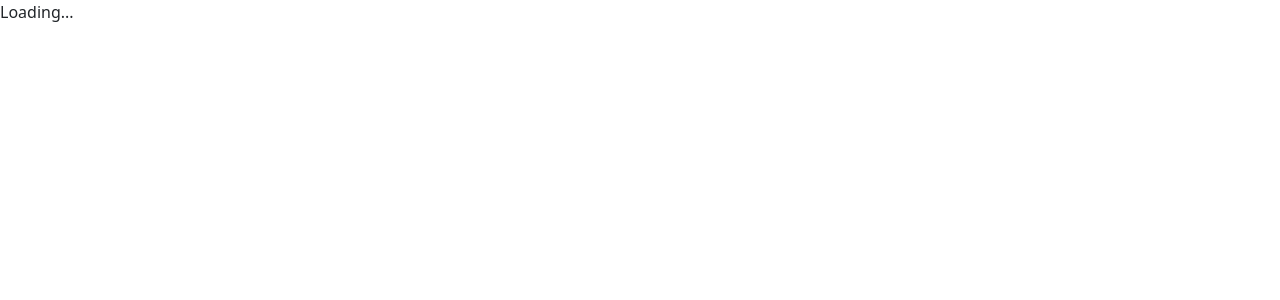
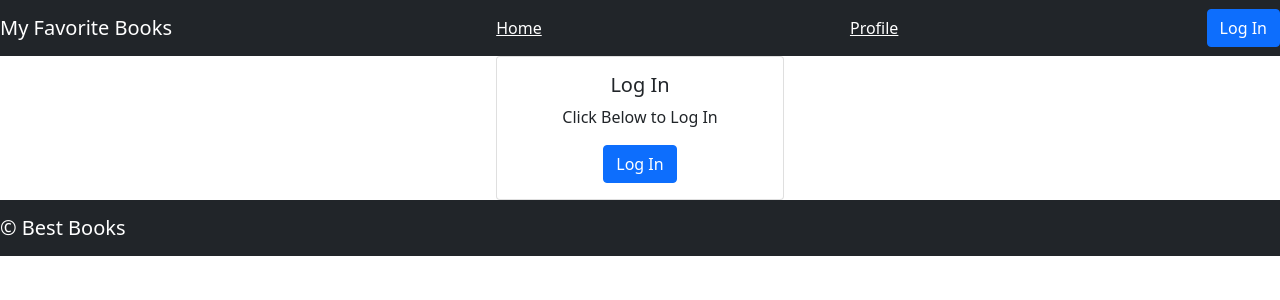
Before and after one commit to moayadalhaj/can-of-books-frontend, a React (Create React App) app: page / in a window 1280 px wide. Shown: the top 300 px of the page. Built offline with nearby package versions, Linux system fonts and the light colour scheme; no server answers.

Commit message:
solve lab11

```diff
--- a/package.json
+++ b/package.json
@@ -7,7 +7,7 @@
     "@testing-library/jest-dom": "5.11.9",
     "@testing-library/react": "11.2.5",
     "@testing-library/user-event": "12.8.0",
-    "bootstrap": "^5.0.2",
+    "bootstrap": "^5.1.0",
     "react": "^17.0.1",
     "react-bootstrap": "^2.0.0-beta.4",
     "react-cookie": "4.0.3",
--- a/src/App.js
+++ b/src/App.js
@@ -2,6 +2,11 @@ import React from 'react';
 import Header from './Header';
 import IsLoadingAndError from './IsLoadingAndError';
 import Footer from './Footer';
+import Profile from './Profile';
+import BestBooks from './BestBooks'
+import Login from './Login'
+import { withAuth0 } from '@auth0/auth0-react';
+import 'bootstrap/dist/css/bootstrap.min.css';
 import {
   BrowserRouter as Router,
   Switch,
@@ -12,16 +17,22 @@ class App extends React.Component {
 
   render() {
     console.log('app', this.props);
-    return(
+    return (
       <>
         <Router>
           <IsLoadingAndError>
             <Header />
             <Switch>
               <Route exact path="/">
-                {/* TODO: if the user is logged in, render the `BestBooks` component, if they are not, render the `Login` component */}
+                {
+                  this.props.auth0.isAuthenticated ?
+                    <BestBooks /> :
+                    <Login />
+                }
               </Route>
-              {/* TODO: add a route with a path of '/profile' that renders a `Profile` component */}
+              <Route exact path="/profile">
+                <Profile />
+              </Route>
             </Switch>
             <Footer />
           </IsLoadingAndError>
@@ -31,4 +42,4 @@ class App extends React.Component {
   }
 }
 
-export default App;
+export default withAuth0(App);
--- a/src/BestBooks.js
+++ b/src/BestBooks.js
@@ -1,17 +1,15 @@
 import React from 'react';
-import 'bootstrap/dist/css/bootstrap.min.css';
-import Jumbotron from 'react-bootstrap/Jumbotron';
 import './BestBooks.css';
 
 class MyFavoriteBooks extends React.Component {
   render() {
-    return(
-      <Jumbotron>
+    return (
+      <div className="jumbotron">
         <h1>My Favorite Books</h1>
         <p>
           This is a collection of my favorite books
         </p>
-      </Jumbotron>
+      </div>
     )
   }
 }
--- a/src/Header.js
+++ b/src/Header.js
@@ -2,19 +2,25 @@ import React from 'react';
 import 'bootstrap/dist/css/bootstrap.min.css';
 import Navbar from 'react-bootstrap/Navbar';
 import { Link } from "react-router-dom";
+import LoginButton from './LoginButton';
+import LogoutButton from './LogoutButton';
+import { withAuth0 } from '@auth0/auth0-react';
 import './Header.css';
-
 class Header extends React.Component {
   render() {
-    return(
-      <Navbar collapseOnSelect expand="lg" bg="dark" variant="dark">
+    return (
+      <Navbar collapseOnSelect expand="l" bg="dark" variant="dark">
         <Navbar.Brand>My Favorite Books</Navbar.Brand>
         <Link to="/">Home</Link>
         <Link to="/profile">Profile</Link>
-        {/* TODO: if the user is logged in, render the `LogoutButton` - if the user is logged out, render the `LoginButton` */}
+        {
+          this.props.auth0.isAuthenticated ?
+            <LogoutButton /> :
+            <LoginButton />
+        }
       </Navbar>
     );
   }
 }
 
-export default Header;
+export default withAuth0(Header);
--- a/src/Login.js
+++ b/src/Login.js
@@ -1,18 +1,19 @@
 import React from 'react';
 import 'bootstrap/dist/css/bootstrap.min.css';
 import Card from 'react-bootstrap/Card';
+import LoginButton from './LoginButton';
 import './Login.css';
 
 class Login extends React.Component {
   render() {
-    return(
+    return (
       <Card style={{ width: '18rem' }}>
         <Card.Body>
           <Card.Title>Log In</Card.Title>
           <Card.Text>
             Click Below to Log In
           </Card.Text>
-          {/* TODO: add a `LoginButton` component here that will log the user in with Auth0 */}
+          <LoginButton />
         </Card.Body>
       </Card>
     )
--- /dev/null
+++ b/src/LoginButton.js
@@ -0,0 +1,10 @@
+import React from "react";
+import { useAuth0 } from "@auth0/auth0-react";
+import { Button } from "react-bootstrap";
+const LoginButton = () => {
+  const { loginWithRedirect } = useAuth0();
+
+  return <Button variant="primary" onClick={() => loginWithRedirect()}>Log In</Button>;
+};
+
+export default LoginButton;
--- /dev/null
+++ b/src/LogoutButton.js
@@ -0,0 +1,15 @@
+import React from "react";
+import { useAuth0 } from "@auth0/auth0-react";
+import { Button } from "react-bootstrap";
+
+const LogoutButton = () => {
+  const { logout } = useAuth0();
+
+  return (
+    <Button variant="secondary" onClick={() => logout({ returnTo: window.location.origin })}>
+      Log Out
+    </Button>
+  );
+};
+
+export default LogoutButton;
--- /dev/null
+++ b/src/Profile.js
@@ -0,0 +1,23 @@
+import React, { Component } from 'react';
+import { withAuth0 } from '@auth0/auth0-react';
+
+class Profile extends Component {
+  render() {
+    return (
+      <div>
+        <div>
+          {
+            this.props.auth0.isAuthenticated &&
+            <>
+              <h2>Username:{this.props.auth0.user.name}</h2>
+              <h2>email:{this.props.auth0.user.email}</h2>
+              <img src={this.props.auth0.user.picture} alt="userImage" />
+            </>
+          }
+        </div>
+      </div>
+    )
+  }
+}
+
+export default withAuth0(Profile);
--- a/src/index.js
+++ b/src/index.js
@@ -1,11 +1,18 @@
 import React from 'react';
 import ReactDOM from 'react-dom';
 import App from './App';
+import { Auth0Provider } from "@auth0/auth0-react";
 
 // TODO: wrap everything in Auth0
 ReactDOM.render(
   <React.StrictMode>
-    <App />
+    <Auth0Provider
+      domain={process.env.REACT_APP_DOMAIN}
+      clientId={process.env.REACT_APP_CLIENTID}
+      redirectUri={window.location.origin}
+    >
+      <App />
+    </Auth0Provider>
   </React.StrictMode>,
   document.getElementById('root')
 );
```
Also changed, not shown: 2 other files (tests, documents, lock files or other folders).
